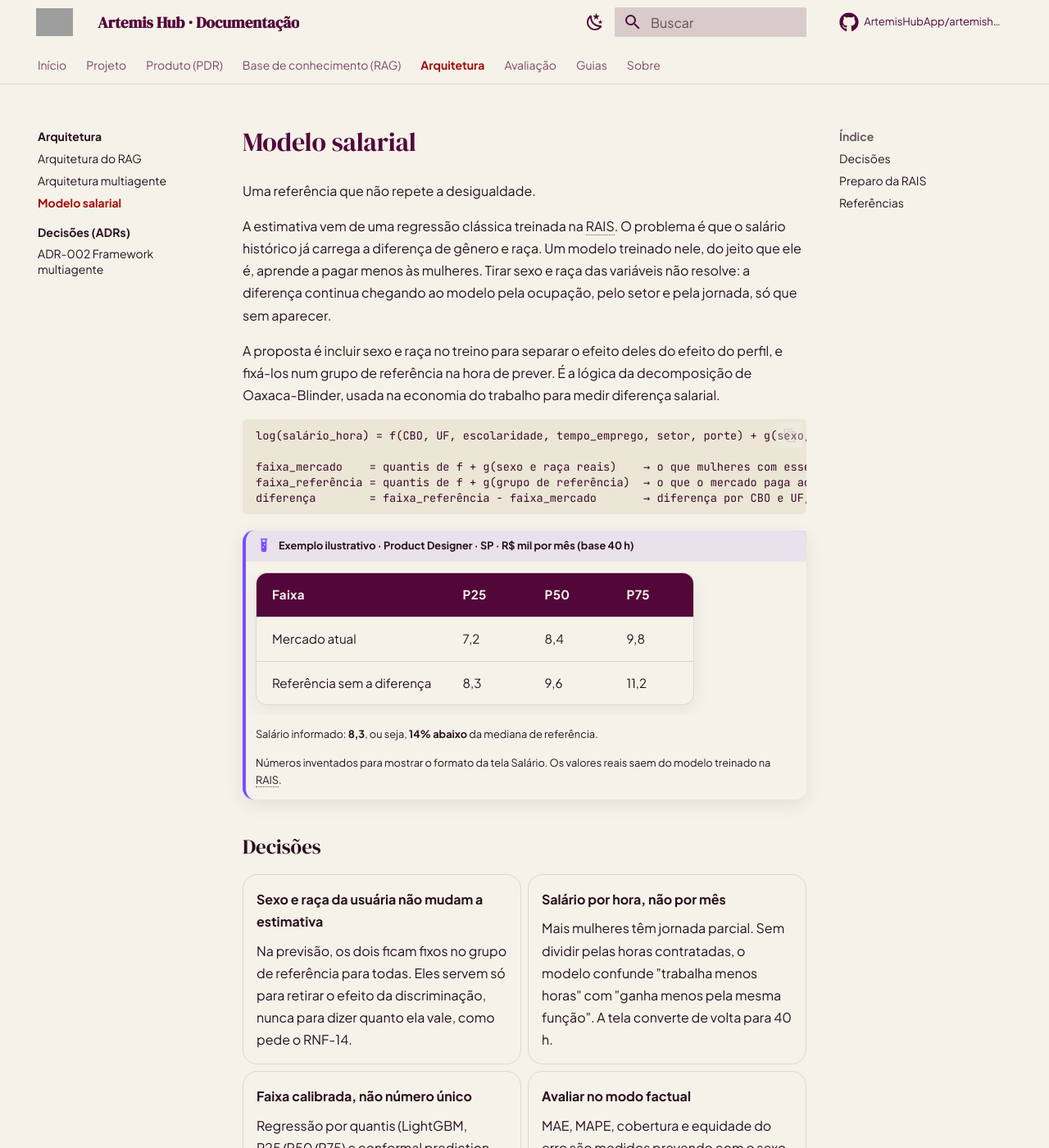
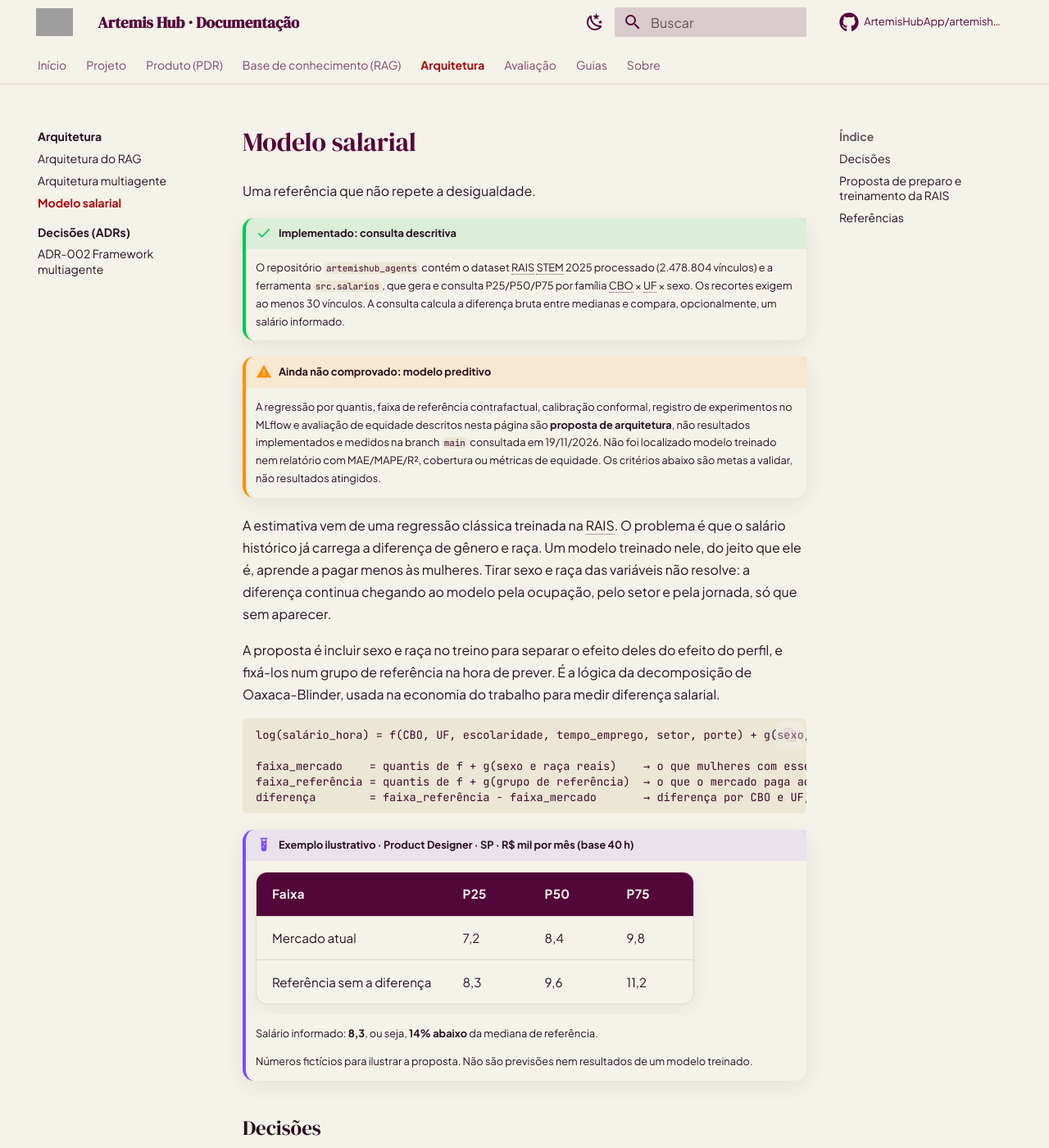
Before and after one commit to ArtemisHubApp/artemishub_docs, an MkDocs documentation site: the page built from docs/arquitetura/modelo-salarial.md, in a window 1280 px wide and 1400 px high. Shown: the whole window at 82% size. Built offline with MkDocs 1.6.1 and Material for MkDocs 9.7.7, drawn with Linux system fonts in a browser that asks for light colours; comment, search, counter and statistics services are not loaded; some of the changed text lies outside the part shown; grey boxes are pictures that could not be loaded.

Commit message:
docs: separa consulta RAIS atual do modelo salarial planejado

```diff
--- a/docs/arquitetura/modelo-salarial.md
+++ b/docs/arquitetura/modelo-salarial.md
@@ -6,6 +6,12 @@ codigo: "github.com/ArtemisHubApp/artemishub_agents"
 # Modelo salarial
 
 Uma referência que não repete a desigualdade.
+
+!!! success "Implementado: consulta descritiva"
+    O repositório `artemishub_agents` contém o dataset RAIS STEM 2025 processado (2.478.804 vínculos) e a ferramenta `src.salarios`, que gera e consulta P25/P50/P75 por família CBO × UF × sexo. Os recortes exigem ao menos 30 vínculos. A consulta calcula a diferença bruta entre medianas e compara, opcionalmente, um salário informado.
+
+!!! warning "Ainda não comprovado: modelo preditivo"
+    A regressão por quantis, faixa de referência contrafactual, calibração conformal, registro de experimentos no MLflow e avaliação de equidade descritos nesta página são **proposta de arquitetura**, não resultados implementados e medidos na branch `main` consultada em 19/11/2026. Não foi localizado modelo treinado nem relatório com MAE/MAPE/R², cobertura ou métricas de equidade. Os critérios abaixo são metas a validar, não resultados atingidos.
 
 A estimativa vem de uma regressão clássica treinada na RAIS. O problema é que o salário histórico já carrega a diferença de gênero e raça. Um modelo treinado nele, do jeito que ele é, aprende a pagar menos às mulheres. Tirar sexo e raça das variáveis não resolve: a diferença continua chegando ao modelo pela ocupação, pelo setor e pela jornada, só que sem aparecer.
 
@@ -27,7 +33,7 @@ diferença        = faixa_referência − faixa_mercado       → diferença por
 
     Salário informado: **8,3**, ou seja, **14% abaixo** da mediana de referência.
 
-    Números inventados para mostrar o formato da tela Salário. Os valores reais saem do modelo treinado na RAIS.
+    Números fictícios para ilustrar a proposta. Não são previsões nem resultados de um modelo treinado.
 
 ## Decisões
 
@@ -62,7 +68,7 @@ diferença        = faixa_referência − faixa_mercado       → diferença por
 !!! warning "Pendente"
     O grupo de referência (homens de todas as raças ou homens brancos) ainda não foi escolhido.
 
-## Preparo da RAIS
+## Proposta de preparo e treinamento da RAIS
 
 1. Filtrar CBOs de STEM e remover vínculos abandonados (dados de 2024 em diante) e jornadas zeradas.
 2. Calcular salário por hora e corrigir pelo IPCA para o mês de referência exibido na tela.
@@ -70,7 +76,9 @@ diferença        = faixa_referência − faixa_mercado       → diferença por
 4. Registrar dados (DVC), parâmetros, métricas por grupo e o grupo de referência no MLflow.
 5. Expor como ferramenta `estimar_faixa(cbo, uf, escolaridade, experiencia)`, que devolve as duas faixas, a fonte, o ano da RAIS e os limites. O agente Salarial só explica esses números.
 
-Até o modelo ficar pronto, o agente Salarial usa `src.salarios.consultar` do `artemishub_agents`: medianas, P25 e P75 por família da CBO × UF × sexo da RAIS STEM 2025, com recortes de pelo menos 30 vínculos.
+**Implementado hoje:** `src.salarios` consulta tabelas agregadas de remuneração mensal da RAIS 2025, por família CBO × UF × sexo. A tabela publica P25, P50 e P75, n de vínculos e mediana para jornada de pelo menos 40 horas quando há amostra suficiente. Recortes com menos de 30 vínculos são descartados; se o recorte estadual não tiver mulheres e homens suficientes, a ferramenta tenta o Brasil e informa essa substituição. A diferença entre medianas é bruta e não controla escolaridade, tempo de emprego, porte ou jornada.
+
+Para reproduzir: `uv run python -m src.salarios gerar --ano 2025` e `uv run python -m src.salarios consultar --ocupacao "analista de sistemas" --uf DF --salario 7500`. Veja o [guia de reprodução](../guias/reproduzir-agentes.md) e o [dicionário RAIS](https://github.com/ArtemisHubApp/artemishub_agents/blob/main/docs/dicionario_dados_rais.md).
 
 ## Referências
 
```
